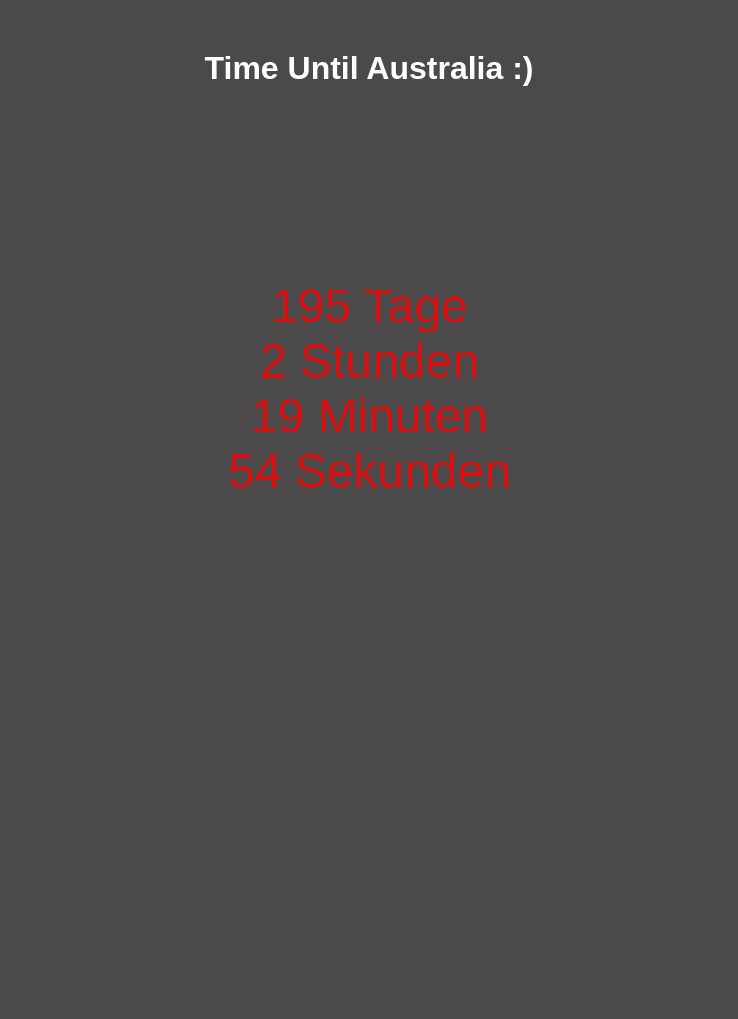
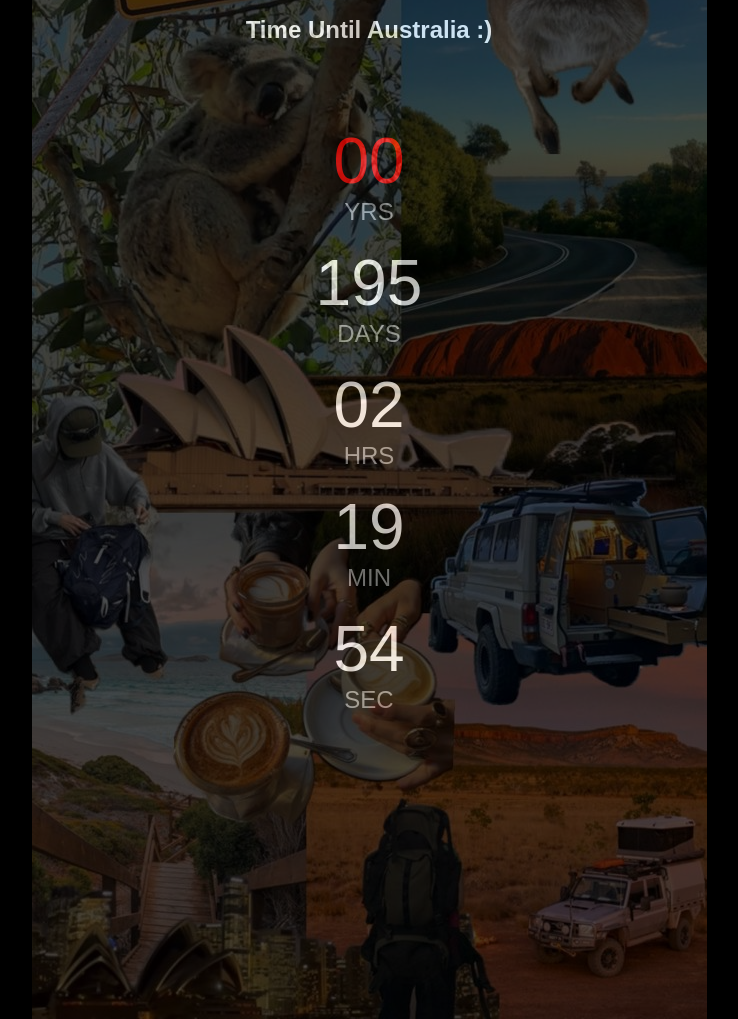
Before and after one commit to liamgraefe/timeUntilAustralia, a plain HTML site: page index.html in a window 1280 px wide. Shown: the whole page, without its empty margins (271-1009 px from the left). Before the commit the page ends 800 px from the top, so only its background shows below. Drawn offline with Linux system fonts and the light colour scheme.

Commit message:
change style

```diff
--- a/index.html
+++ b/index.html
@@ -1,27 +1,34 @@
 <!DOCTYPE html>
 <html lang="de">
-<head>
-    <meta charset="UTF-8">
-    <meta name="viewport" content="width=device-width, initial-scale=1.0">
+  <head>
+    <meta charset="UTF-8" />
+    <meta name="viewport" content="width=device-width, initial-scale=1.0" />
+    <link rel="stylesheet" href="style.css" />
     <title>Australia Timer</title>
-    <style>
-        body {
-            font-family: Arial, sans-serif; text-align: center; margin-top: 50px; background-color: rgb(75, 73, 73);
-        }
-        h1 {
-            color: white;
-        }
-        #timer {
-            font-size: 3em; color: #ff0000c4;             display: flex;
-            justify-content: center;
-            align-items: center;
-            height: 70vh;
-        }
-    </style>
-</head>
-<body>
-    <h1>Time Until Australia :)</h1>
-    <div id="timer">00 Tage <br> 00 Stunden <br> 00 Minuten <br> 00 Sekunden</div>
+  </head>
+  <body>
+      <h1>Time Until Australia :)</h1>
+      <div class="timer">
+          <img src="IMG_1119.JPG" alt="">
+        <div class="time-section years">
+          <span id="years" class="number">00</span><span class="unit">YRS</span>
+        </div>
+        <div class="time-section days">
+          <span id="days" class="number">00</span><span class="unit">DAYS</span>
+        </div>
+        <div class="time-section hours">
+          <span id="hours" class="number">00</span><span class="unit">HRS</span>
+        </div>
+        <div class="time-section minutes">
+          <span id="minutes" class="number">00</span
+          ><span class="unit">MIN</span>
+        </div>
+        <div class="time-section seconds">
+          <span id="seconds" class="number">00</span
+          ><span class="unit">SEC</span>
+        </div>
+      </div>
+
     <script src="script.js" defer></script>
-</body>
+  </body>
 </html>
--- a/script.js
+++ b/script.js
@@ -1,23 +1,41 @@
 // Zieldatum und -zeit einstellen (z. B. für einen Tag in der Zukunft)
-const targetDate = new Date("2025-05-18T23:59:59").getTime();
+const targetTime = new Date("2025-05-18T23:59:59").getTime();
 
-function updateTimer() {
+function updateCountdown() {
     const now = new Date().getTime();
-    const timeRemaining = targetDate - now;
+    const distance = targetTime - now;
 
-    if (timeRemaining > 0) {
-        const days = Math.floor(timeRemaining / (1000 * 60 * 60 * 24));
-        const hours = Math.floor((timeRemaining % (1000 * 60 * 60 * 24)) / (1000 * 60 * 60));
-        const minutes = Math.floor((timeRemaining % (1000 * 60 * 60)) / (1000 * 60));
-        const seconds = Math.floor((timeRemaining % (1000 * 60)) / 1000);
+    // Calculate time units
+    const years = Math.floor(distance / (1000 * 60 * 60 * 24 * 365));
+    const days = Math.floor((distance % (1000 * 60 * 60 * 24 * 365)) / (1000 * 60 * 60 * 24));
+    const hours = Math.floor((distance % (1000 * 60 * 60 * 24)) / (1000 * 60 * 60));
+    const minutes = Math.floor((distance % (1000 * 60 * 60)) / (1000 * 60));
+    const seconds = Math.floor((distance % (1000 * 60)) / 1000);
 
-        document.getElementById("timer").innerText =
-            `${days} Tage \n ${hours} Stunden \n ${minutes} Minuten \n ${seconds} Sekunden`;
-    } else {
-        document.getElementById("timer").innerText = "Countdown beendet!";
+    // Update HTML content
+    document.getElementById("years").textContent = years.toString().padStart(2, '0');
+    document.getElementById("days").textContent = days.toString().padStart(2, '0');
+    document.getElementById("hours").textContent = hours.toString().padStart(2, '0');
+    document.getElementById("minutes").textContent = minutes.toString().padStart(2, '0');
+    document.getElementById("seconds").textContent = seconds.toString().padStart(2, '0');
+
+    // Change color to red when any value reaches 0
+    document.getElementById("years").classList.toggle("zero", years === 0);
+    document.getElementById("days").classList.toggle("zero", days === 0);
+    document.getElementById("hours").classList.toggle("zero", hours === 0);
+    document.getElementById("minutes").classList.toggle("zero", minutes === 0);
+    document.getElementById("seconds").classList.toggle("zero", seconds === 0);
+
+    // Stop countdown at zero
+    if (distance < 0) {
+        clearInterval(countdownInterval);
+        document.getElementById("years").textContent = "00";
+        document.getElementById("days").textContent = "00";
+        document.getElementById("hours").textContent = "00";
+        document.getElementById("minutes").textContent = "00";
+        document.getElementById("seconds").textContent = "00";
     }
 }
 
-updateTimer();
-// Update alle 1 Sekunde
-setInterval(updateTimer, 1000);
+// Update the countdown every second
+const countdownInterval = setInterval(updateCountdown, 1000);
--- /dev/null
+++ b/style.css
@@ -0,0 +1,50 @@
+body {
+    height: 100vh;
+    background-color: #000;
+    font-family: Arial, sans-serif;
+    margin: 0;
+}
+img {
+    display: flex;
+    opacity: 0.3;
+    position: absolute;
+}
+.background-container {
+    color: black;
+}
+h1 {
+    font-family: Arial, sans-serif;
+    color: white;
+    font-size: 150%;
+    text-align: center;
+    margin-bottom: 70px
+}
+.timer {
+    display: flex;
+    flex-direction: column;
+    align-items: center;
+    justify-content: center;
+    font-size: 3rem;
+}
+.timer div {
+    margin: 10px 0;
+}
+.time-section {
+    display: flex;
+    flex-direction: column;
+    align-items: center;
+}
+.number {
+    font-family: Arial, sans-serif;
+    color: white;
+    font-size: 4rem;
+    margin: 0 5px;
+}
+.unit {
+    font-family: Arial, sans-serif;
+    font-size: 1.5rem;
+    color: #999;
+}
+.zero {
+    color: red;
+}
```
Also changed, not shown: IMG_1119.JPG (added).
